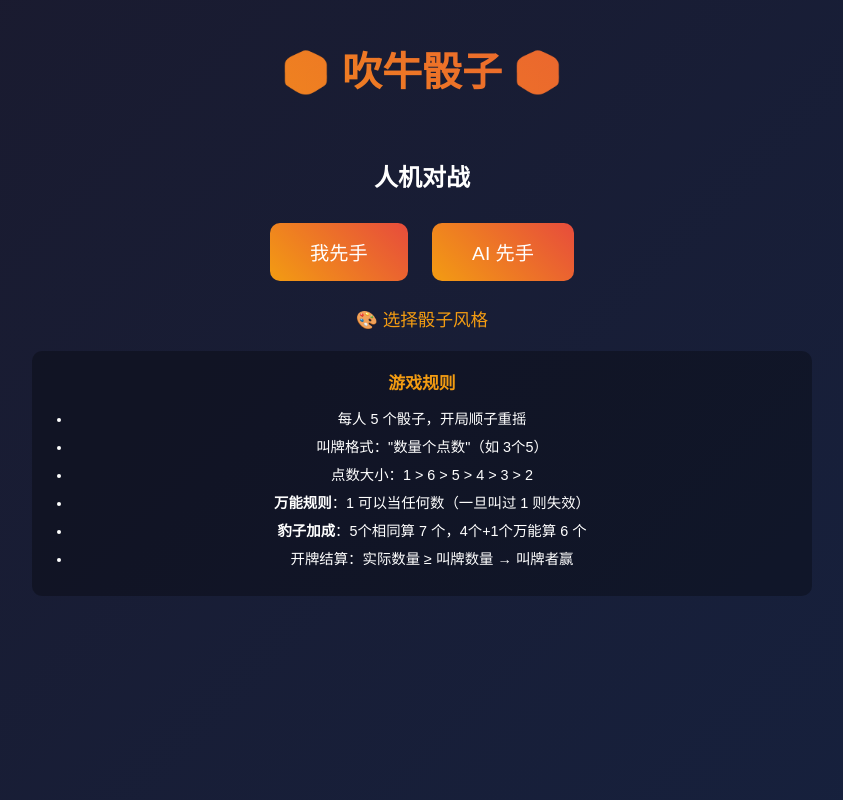
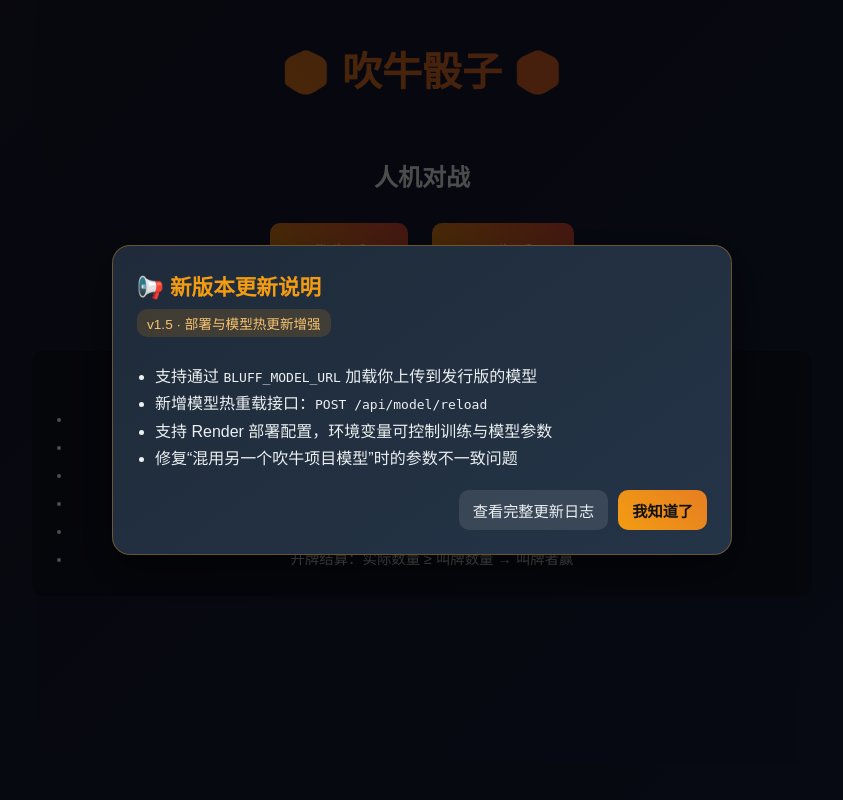
Before and after one commit to MSCNUAN/bluff-test-, a Flask app: page / in a window 1280 px wide. Shown: the whole page, without its empty margins (218-1061 px from the left). Run offline with Flask 3, Linux system fonts and the light colour scheme.

Commit message:
feat: add changelog modal popup and v1.5 update entry

```diff
--- a/web_game/templates/index.html
+++ b/web_game/templates/index.html
@@ -302,6 +302,71 @@
             color: #7f8c8d;
             font-style: italic;
         }
+        .changelog-overlay {
+            position: fixed;
+            inset: 0;
+            background: rgba(0, 0, 0, 0.7);
+            display: flex;
+            align-items: center;
+            justify-content: center;
+            z-index: 1200;
+            opacity: 0;
+            visibility: hidden;
+            transition: all 0.25s ease;
+        }
+        .changelog-overlay.show {
+            opacity: 1;
+            visibility: visible;
+        }
+        .changelog-modal {
+            width: min(92vw, 620px);
+            background: linear-gradient(145deg, #1f2b3a, #243447);
+            border: 1px solid rgba(243, 156, 18, 0.35);
+            border-radius: 18px;
+            padding: 24px;
+            box-shadow: 0 16px 40px rgba(0, 0, 0, 0.45);
+        }
+        .changelog-modal h3 {
+            color: #f39c12;
+            margin-bottom: 8px;
+            font-size: 1.35em;
+        }
+        .changelog-modal .version-tag {
+            display: inline-block;
+            padding: 4px 10px;
+            border-radius: 10px;
+            background: rgba(243, 156, 18, 0.15);
+            color: #f8c471;
+            font-size: 0.85em;
+            margin-bottom: 14px;
+        }
+        .changelog-list {
+            margin: 12px 0 18px 18px;
+            line-height: 1.7;
+            color: #ecf0f1;
+        }
+        .changelog-actions {
+            display: flex;
+            gap: 10px;
+            justify-content: flex-end;
+            flex-wrap: wrap;
+        }
+        .changelog-btn {
+            border: none;
+            border-radius: 10px;
+            padding: 9px 14px;
+            cursor: pointer;
+            font-size: 0.95em;
+        }
+        .changelog-btn.primary {
+            background: linear-gradient(45deg, #f39c12, #e67e22);
+            color: #111;
+            font-weight: bold;
+        }
+        .changelog-btn.ghost {
+            background: rgba(255,255,255,0.1);
+            color: #ecf0f1;
+        }
 
         .training-badge {
             display: inline-flex;
@@ -444,11 +509,30 @@
         </div>
     </div>
 
+    <!-- 更新日志弹窗 -->
+    <div id="changelogOverlay" class="changelog-overlay">
+        <div class="changelog-modal">
+            <h3>📢 新版本更新说明</h3>
+            <div class="version-tag">v1.5 · 部署与模型热更新增强</div>
+            <ul class="changelog-list">
+                <li>支持通过 <code>BLUFF_MODEL_URL</code> 加载你上传到发行版的模型</li>
+                <li>新增模型热重载接口：<code>POST /api/model/reload</code></li>
+                <li>支持 Render 部署配置，环境变量可控制训练与模型参数</li>
+                <li>修复“混用另一个吹牛项目模型”时的参数不一致问题</li>
+            </ul>
+            <div class="changelog-actions">
+                <button class="changelog-btn ghost" onclick="window.location.href='/updates'">查看完整更新日志</button>
+                <button class="changelog-btn primary" onclick="closeChangelog()">我知道了</button>
+            </div>
+        </div>
+    </div>
+
     <script>
         let gameState = null;
         let lastHumanFirst = true;
         let currentDifficulty = 'normal';
         let diceStyle = localStorage.getItem('dice_style') || '2';
+        const CHANGELOG_VERSION = 'v1.5-render-release';
 
         // 战绩统计
         let stats = JSON.parse(localStorage.getItem('bluff_stats') || '{"humanWins":0,"aiWins":0}');
@@ -734,6 +818,22 @@
                 }
             } catch {}
         }
+
+        function showChangelogIfNeeded() {
+            const key = `changelog_seen_${CHANGELOG_VERSION}`;
+            const alreadySeen = localStorage.getItem(key) === '1';
+            if (!alreadySeen) {
+                document.getElementById('changelogOverlay').classList.add('show');
+            }
+        }
+
+        function closeChangelog() {
+            const key = `changelog_seen_${CHANGELOG_VERSION}`;
+            localStorage.setItem(key, '1');
+            document.getElementById('changelogOverlay').classList.remove('show');
+        }
+
+        showChangelogIfNeeded();
     </script>
 </body>
 </html>
```
Also changed, not shown: web_game/templates/updates.html (+24 -0 lines).
